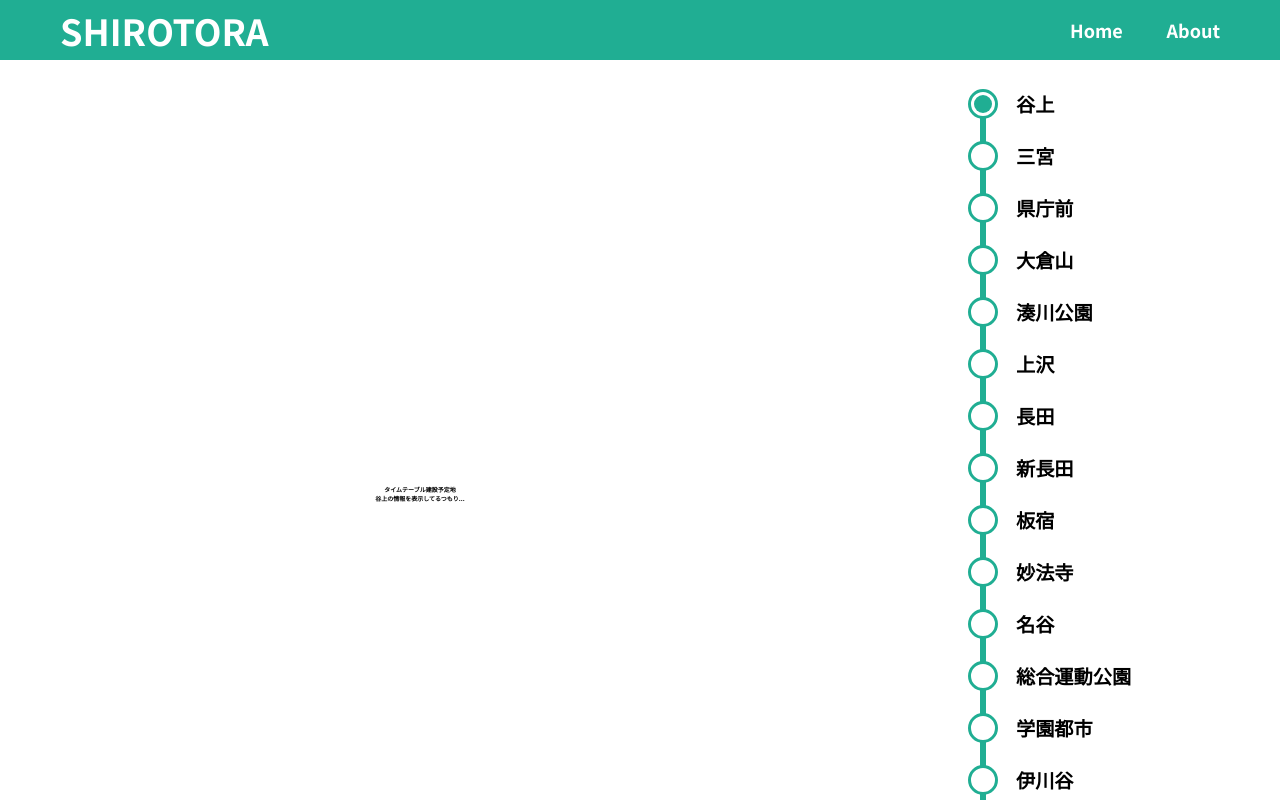
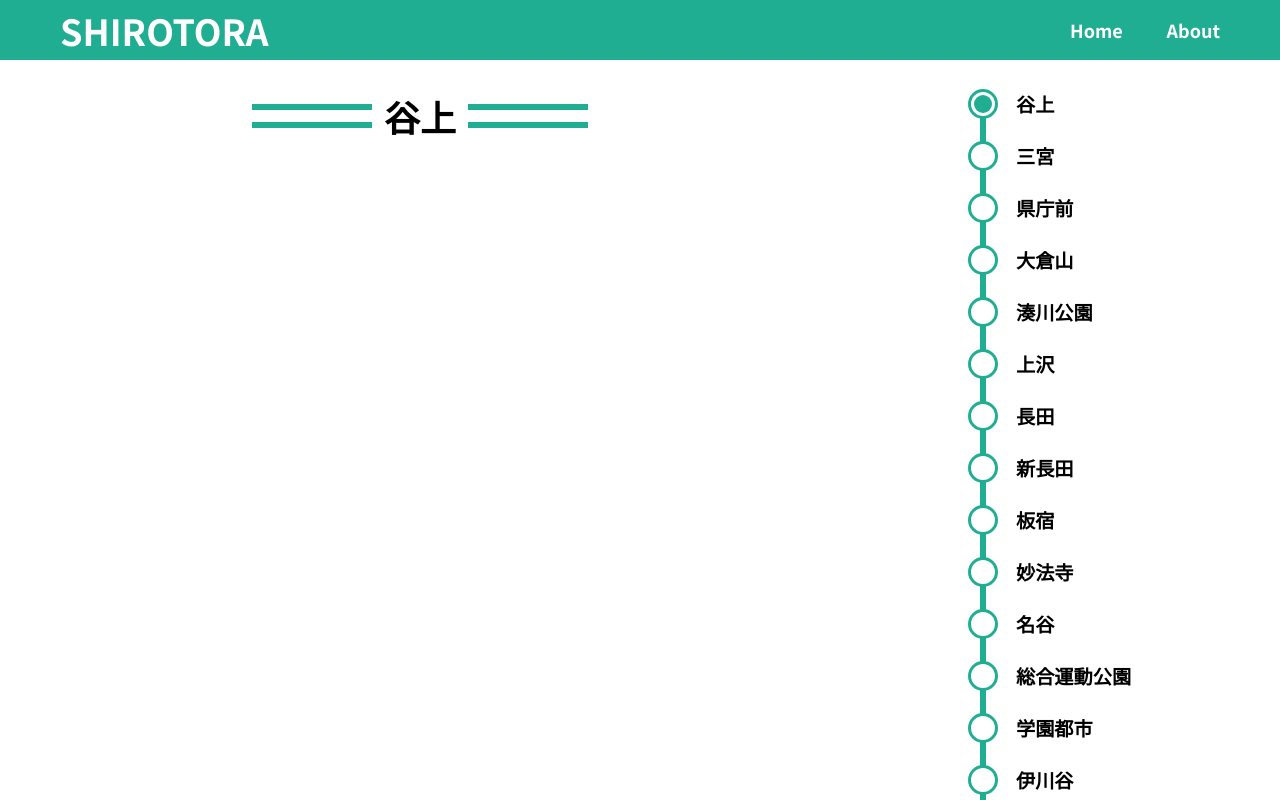
Before and after one commit to tosuri13/shirotora, a Next.js app: page / in a window 1280 px wide. Shown: the top 800 px of the page. Built offline with nearby package versions, Linux system fonts and the light colour scheme.

Commit message:
:lipstick: StationSignを追加

```diff
--- a/pages/index.tsx
+++ b/pages/index.tsx
@@ -53,8 +53,11 @@ const IndexPage: NextPage = () => {
 const TimeTable: React.FC<Props> = ({ selectedStation }) => {
   return (
     <div className={styles.timetable}>
-      <p>タイムテーブル建設予定地</p>
-      <h2>{selectedStation}の情報を表示してるつもり...</h2>
+      <div className={styles.stationSign}>
+        <div className={styles.signBorder} />
+        <h2>{selectedStation}</h2>
+        <div className={styles.signBorder} />
+      </div>
     </div>
   );
 };
--- a/styles/Index.module.css
+++ b/styles/Index.module.css
@@ -1,17 +1,35 @@
 .main {
   display: flex;
+  flex-direction: row;
   justify-content: space-between;
-  flex-direction: row;
-  align-items: center;
   margin: 5rem 10rem;
 }
 
-/* 暫定的にタイムテーブルのCSSを設定 */
 .timetable {
   display: flex;
   flex-direction: column;
   align-items: center;
   width: 120rem;
+}
+
+.stationSign {
+  display: flex;
+  flex-direction: row;
+  align-items: center;
+  width: 56rem;
+}
+
+.stationSign h2 {
+  padding: 0 2rem;
+  font-size: 6rem;
+  text-align: center;
+}
+
+.signBorder {
+  flex-grow: 1;
+  border-top: 1rem solid var(--srtr-green);
+  border-bottom: 1rem solid var(--srtr-green);
+  height: 4rem;
 }
 
 .sidebar {
```
